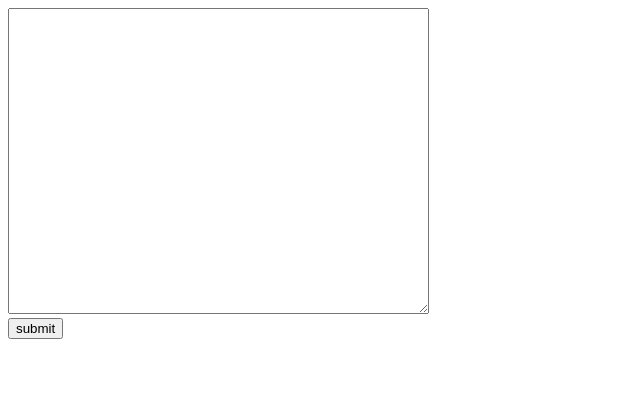
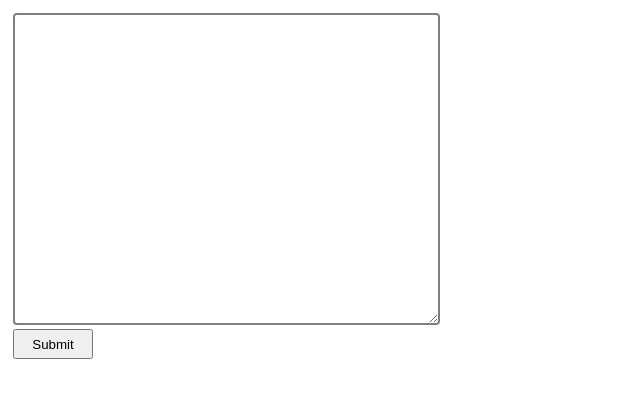
Before and after one commit to Fealios/melvin-cozi-takehome2, an Angular app: page / in a window 1280 px wide. Shown: the top 398 px of the page, without its empty margins (0-640 px from the left). Built offline with nearby package versions, Linux system fonts and the light colour scheme.

Commit message:
multiple inputs in a single line now available.

```diff
--- a/src/app/app.component.html
+++ b/src/app/app.component.html
@@ -1,9 +1,14 @@
+<div id="outer">
+  <div id="form-container">
     <form (submit)="submitForm()" [formGroup]="myForm">
       <textarea formControlName="data" cols="50" rows="20"></textarea>
       <br>
-  <button type="submit">submit</button>
+      <button type="submit">Submit</button>
     </form>
+  </div>
+
 
   <div id="message-container" *ngIf="message">
     {{message}}
   </div>
+</div>
--- a/src/app/app.component.scss
+++ b/src/app/app.component.scss
@@ -1,7 +1,36 @@
 #message-container {
-    border: solid;
+    border: solid 2px grey;
+    border-radius: 4px;
+    padding: 5px;
     white-space: pre-wrap;
-    width: 500px;
+    max-width: 500px;
     height: 600px;
+    overflow-y: scroll;
     font-size: 12px;
 }
+
+#outer {
+    display: flex;
+    flex-direction: row;
+    div {
+        margin: 5px;
+    }
+}
+
+#form-container {
+    height: 600px;
+    max-width: 500px;
+
+    button {
+        width: 80px;
+        height: 30px;
+        padding: 5px;
+        cursor: pointer;
+    }
+
+    textarea {
+        border: solid 2px grey;
+        padding: 4px;
+        border-radius: 4px;
+    }
+}
--- a/src/app/app.component.ts
+++ b/src/app/app.component.ts
@@ -58,8 +58,10 @@ export class AppComponent implements OnInit {
         for (let j=0; j<lines.length; j++) {
           if (lines[j].includes(`@${variableAndValue.name}`)) {
             lines[j] = this.replaceWithValue(lines[j], variableAndValue, false);
+            j--
           } else if (lines[j].includes(`@{${variableAndValue.name}}`)) {
             lines[j] = this.replaceWithValue(lines[j], variableAndValue, true);
+            j--
           }
         }
       }
```
Lines whose indentation alone changed are shown as unchanged.
